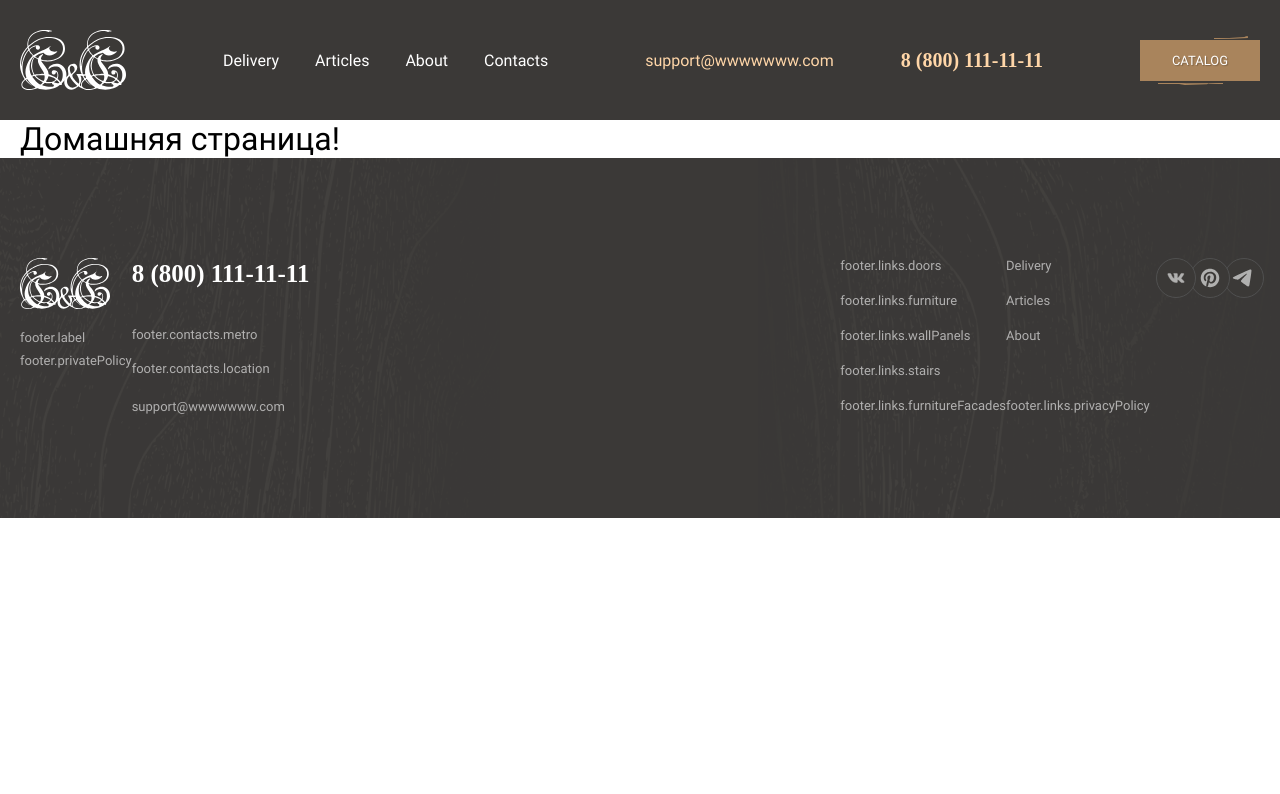
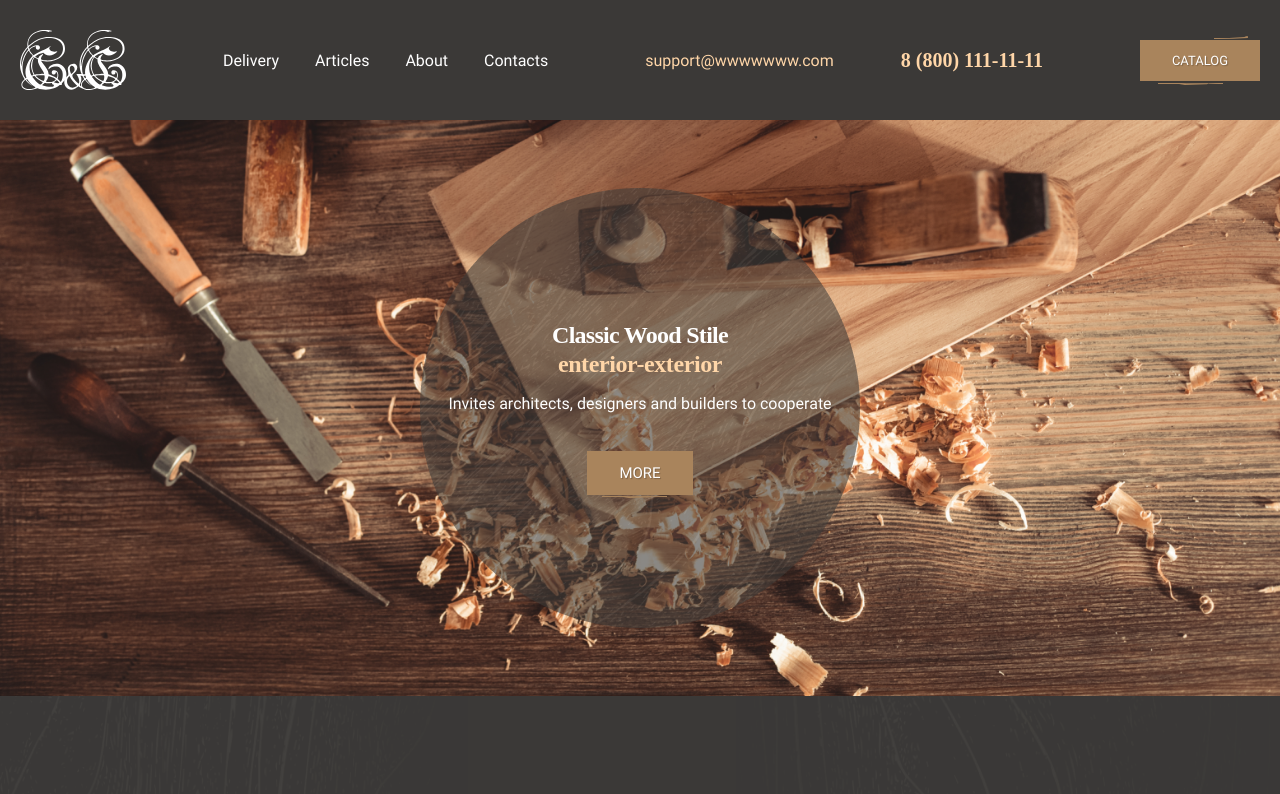
Before and after one commit to ArtemOskar/furniture-store, a Vue app: page / in a window 1280 px wide. Shown: the top 794 px of the page. Built offline with nearby package versions, Linux system fonts and the light colour scheme.

Commit message:
Create main block 'HomePage' | update internationalization

```diff
--- a/src/App.vue
+++ b/src/App.vue
@@ -12,6 +12,7 @@ export default {
   mounted() {
     const userLanguage = navigator.language || navigator.userLanguage
     this.$i18n.locale = userLanguage.toLowerCase().slice(0, 2)
+    // this.$i18n.locale = 'ua'
     // this.$i18n.locale = 'en'
   },
 }
--- a/src/locales/en.json
+++ b/src/locales/en.json
@@ -7,5 +7,29 @@
   },
   "buttons": {
     "catalog": "Catalog"
+  },
+  "footer": {
+    "label": "Factory G&G. 2024",
+    "privatePolicy": "© All rights reserved",
+    "contacts": {
+      "metro": "m. Universitet",
+      "location": "02000, city Kyiv,<br> b-r. Tarasa Shevchenko, 00, h. 00"
+    },
+    "links": {
+      "doors": "Interior doors",
+      "furniture": "Furniture",
+      "wallPanels": "Wall panels 'Boiserie'",
+      "stairs": "Stairs",
+      "furnitureFacades": "Furniture facades",
+      "privacyPolicy": "Privacy Policy"
+    }
+  },
+  "homePage": {
+    "mainScrin": {
+      "mainScrinButton": "More",
+      "title": "Classic Wood Stile",
+      "subtitle": "enterior-exterior",
+      "text": "Invites architects, designers and builders to cooperate"
+    }
   }
 }
--- a/src/locales/ru.json
+++ b/src/locales/ru.json
@@ -23,5 +23,13 @@
       "furnitureFacades": "Мебельные фасады",
       "privacyPolicy": "Политика конфиденциальности"
     }
+  },
+  "homePage": {
+    "mainScrin": {
+      "mainScrinButton": "Подробнее",
+      "title": "Classic Wood Stile",
+      "subtitle": "enterior-exterior",
+      "text": "Приглашает к сотрудничеству архитекторов, дизайнеров и строителей"
+    }
   }
 }
--- a/src/locales/ua.json
+++ b/src/locales/ua.json
@@ -7,5 +7,29 @@
   },
   "buttons": {
     "catalog": "Каталог"
+  },
+  "footer": {
+    "label": "Фабрика G&G. 2024",
+    "privatePolicy": "© Всі права захищені",
+    "contacts": {
+      "metro": "м. Університет",
+      "location": "02000, м. Київ,<br> б-р. Тараса Шевченка, б. 00"
+    },
+    "links": {
+      "doors": "Міжкімнатні двері",
+      "furniture": "Меблі",
+      "wallPanels": "Стінові панелі «Буазері»",
+      "stairs": "Сходи",
+      "furnitureFacades": "Меблеві фасади",
+      "privacyPolicy": "Політика конфіденційності"
+    }
+  },
+  "homePage": {
+    "mainScrin": {
+      "mainScrinButton": "Детальніше",
+      "title": "Classic Wood Stile",
+      "subtitle": "enterior-exterior",
+      "text": "Запрошує до співпраці архітекторів, дизайнерів та будівельників"
+    }
   }
 }
--- a/src/views/HomePage.vue
+++ b/src/views/HomePage.vue
@@ -1,8 +1,16 @@
 <template>
+  <section class="home-scrin">
+    <div class="img-container"><img src="@/assets/img/home-main-scrin.png" alt="" /></div>
+    <div class="sct-text">
+      <img src="@/assets/img/home-main-decor.png" alt="" />
+      <h1>{{$t('homePage.mainScrin.title')}}</h1>
+      <h2>{{$t('homePage.mainScrin.subtitle')}}</h2>
+      <p>{{$t('homePage.mainScrin.text')}}</p>
+      <button>{{$t('homePage.mainScrin.mainScrinButton')}}</button>
+    </div>
+  </section>
   <div class="container">
-    <main>
-      <h1>Домашняя страница!</h1>
-    </main>
+    <main></main>
   </div>
 </template>
 
@@ -12,4 +20,129 @@ export default {
 }
 </script>
 
-<style lang="scss" scoped></style>
+<style lang="scss" scoped>
+@import '../../public/scss/_functions.scss';
+.home-scrin {
+  position: relative;
+  width: 100%;
+  padding-bottom: 45%;
+
+  @media (max-width: 768px) {
+    height: rem(390);
+    padding-bottom: 0;
+  }
+
+  & .img-container {
+    position: absolute;
+    width: 100%;
+    height: 100%;
+
+    img {
+      position: absolute;
+      width: 100%;
+      height: 100%;
+      object-fit: cover;
+    }
+  }
+
+  & .sct-text {
+    position: absolute;
+    display: flex;
+    justify-content: center;
+    align-items: center;
+    flex-direction: column;
+    color: #ffffff;
+    width: rem(440);
+    height: rem(440);
+    left: 50%;
+    top: 50%;
+    transform: translate(-50%, -50%);
+    padding: rem(20);
+
+    @media (max-width: 1024px) {
+      width: rem(330);
+      height: rem(330);
+    }
+
+    @media (max-width: 360px) {
+      width: rem(310);
+      height: rem(310);
+    }
+
+    h1,
+    h2,
+    p,
+    button {
+      z-index: 2;
+      text-align: center;
+    }
+
+    h1 {
+      font-family: PermianSerifTypeface;
+      font-size: super-clamp(28, 36, 320, 1600);
+      font-weight: 700;
+      line-height: 1.2;
+      letter-spacing: -0.72px;
+    }
+
+    h2 {
+      font-family: PermianSerifTypeface;
+      font-size: super-clamp(18, 20, 320, 1600);
+      font-weight: 700;
+      line-height: 1.2;
+      letter-spacing: -0.4px;
+      color: #ffd6a8;
+      margin-bottom: rem(15);
+    }
+
+    p {
+      font-size: super-clamp(13, 16, 320, 1600);
+      font-weight: 700;
+      line-height: 1.3;
+      margin-bottom: rem(36);
+      @media (max-width: 1024px) {
+        margin-bottom: rem(15);
+      }
+    }
+
+    img {
+      z-index: 1;
+      position: absolute;
+      width: 100%;
+      height: 100%;
+    }
+
+    button {
+      position: relative;
+      text-transform: uppercase;
+      color: #ffffff;
+      text-shadow: 1px 1px 1px rgba(0, 0, 0, 0.25);
+      font-size: rem(15);
+      font-weight: 700;
+      padding: rem(12) rem(31);
+      border: 1px solid #a9845c;
+      background-color: #a9845c;
+
+      @media (any-hover: hover) {
+        &:hover {
+          cursor: pointer;
+          border: 1px solid #926341;
+          background-color: #926341;
+          &::after {
+            background: url('~@/assets/img/vector-btn/02-hover.svg') no-repeat;
+          }
+        }
+      }
+      &::after {
+        content: '';
+        position: absolute;
+        width: rem(65);
+        height: rem(3);
+        bottom: rem(-5);
+        right: rem(25);
+        background: url('~@/assets/img/vector-btn/02.svg') no-repeat;
+      }
+    }
+  }
+}
+</style>
```
Also changed, not shown: src/assets/img/home-main-decor.png (added), src/assets/img/home-main-scrin.png (added).
